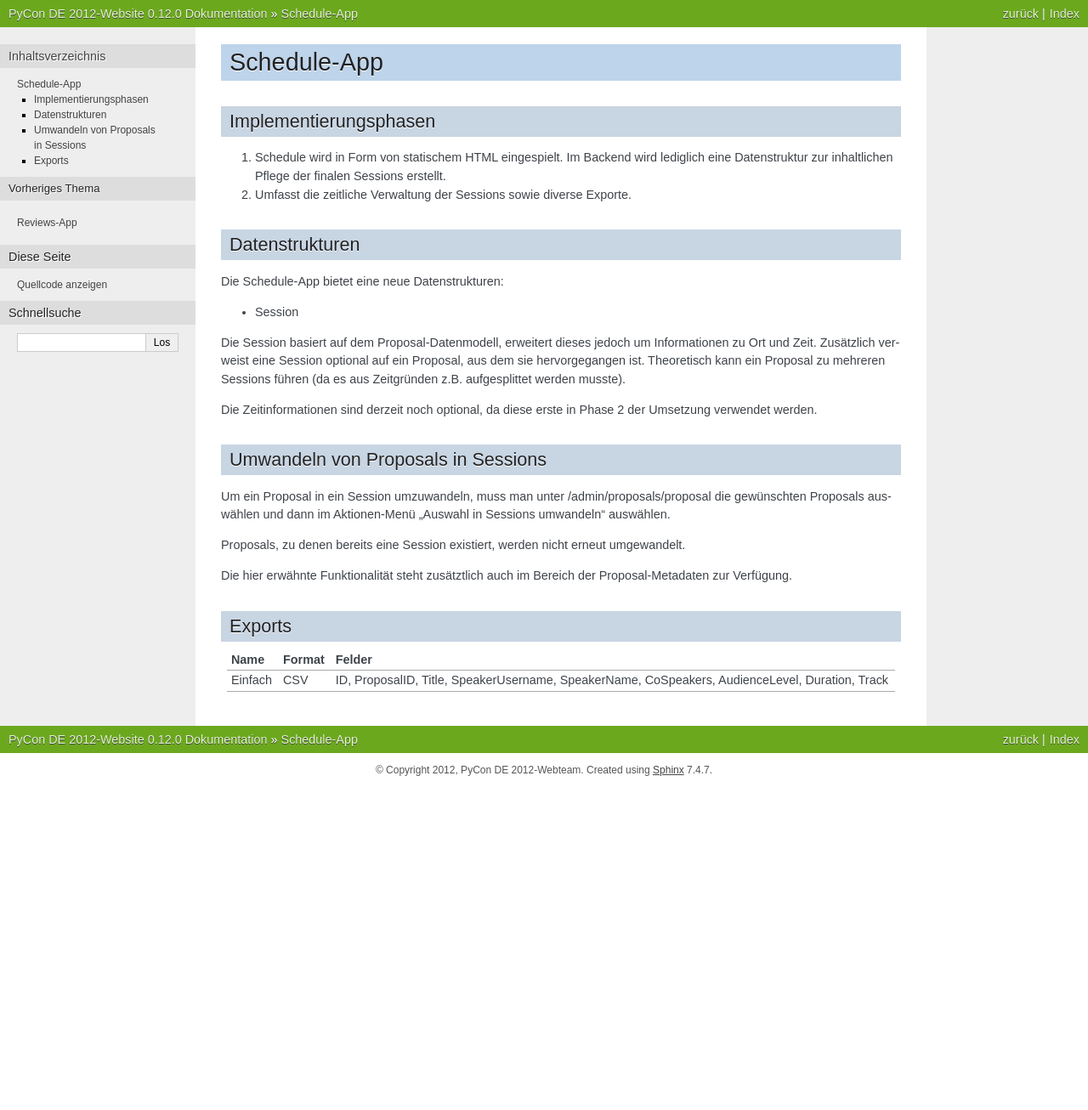
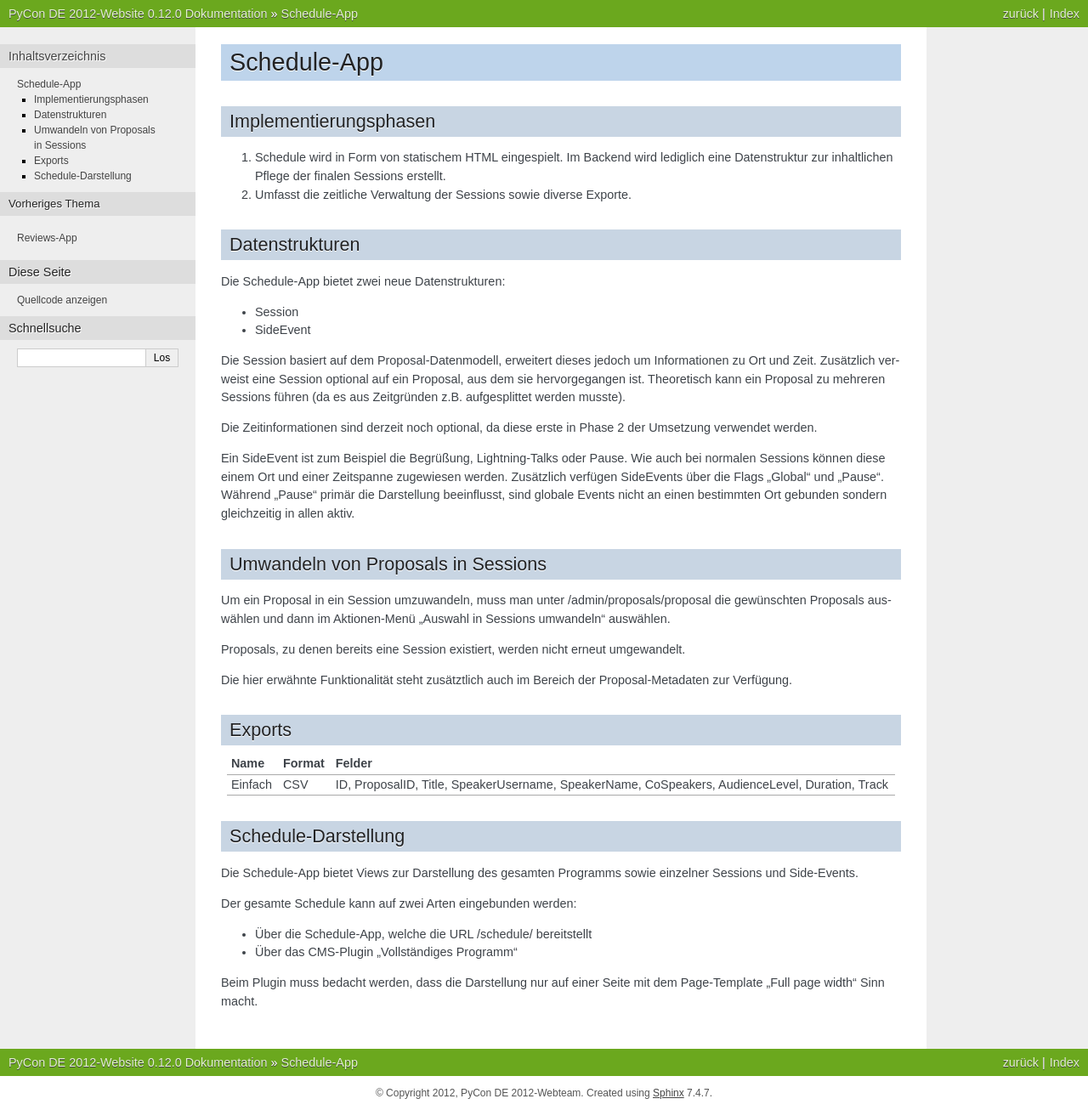
Before and after one commit to EuroPython/djep, a Sphinx documentation site: the page built from docs/apps/schedule.rst, in a window 1280 px wide. Shown: the whole page at 85% size. Built offline with Sphinx 7.4.7, drawn with Linux system fonts in a browser that asks for light colours; before the commit the page ends 926 px from its top, so only the background shows below that.

Commit message:
More schedule-app documentation

```diff
--- a/docs/apps/schedule.rst
+++ b/docs/apps/schedule.rst
@@ -14,9 +14,10 @@ Implementierungsphasen
 Datenstrukturen
 ---------------
 
-Die Schedule-App bietet eine neue Datenstrukturen:
+Die Schedule-App bietet zwei neue Datenstrukturen:
 
 * Session
+* SideEvent
 
 Die Session basiert auf dem Proposal-Datenmodell, erweitert dieses jedoch um
 Informationen zu Ort und Zeit. Zusätzlich verweist eine Session optional auf
@@ -26,6 +27,12 @@ musste).
 
 Die Zeitinformationen sind derzeit noch optional, da diese erste in Phase 2
 der Umsetzung verwendet werden.
+
+Ein SideEvent ist zum Beispiel die Begrüßung, Lightning-Talks oder Pause. Wie
+auch bei normalen Sessions können diese einem Ort und einer Zeitspanne
+zugewiesen werden. Zusätzlich verfügen SideEvents über die Flags "Global" und
+"Pause". Während "Pause" primär die Darstellung beeinflusst, sind globale Events
+nicht an einen bestimmten Ort gebunden sondern gleichzeitig in allen aktiv.
 
 
 
@@ -51,3 +58,18 @@ Name    Format Felder
 ======= ====== ================================================================================================
 Einfach CSV    ID, ProposalID, Title, SpeakerUsername, SpeakerName, CoSpeakers, AudienceLevel, Duration, Track
 ======= ====== ================================================================================================
+
+
+Schedule-Darstellung
+--------------------
+
+Die Schedule-App bietet Views zur Darstellung des gesamten Programms sowie
+einzelner Sessions und Side-Events.
+
+Der gesamte Schedule kann auf zwei Arten eingebunden werden:
+
+* Über die Schedule-App, welche die URL /schedule/ bereitstellt
+* Über das CMS-Plugin "Vollständiges Programm"
+
+Beim Plugin muss bedacht werden, dass die Darstellung nur auf einer Seite
+mit dem Page-Template "Full page width" Sinn macht.
```
Also changed, not shown: 1 other file.
